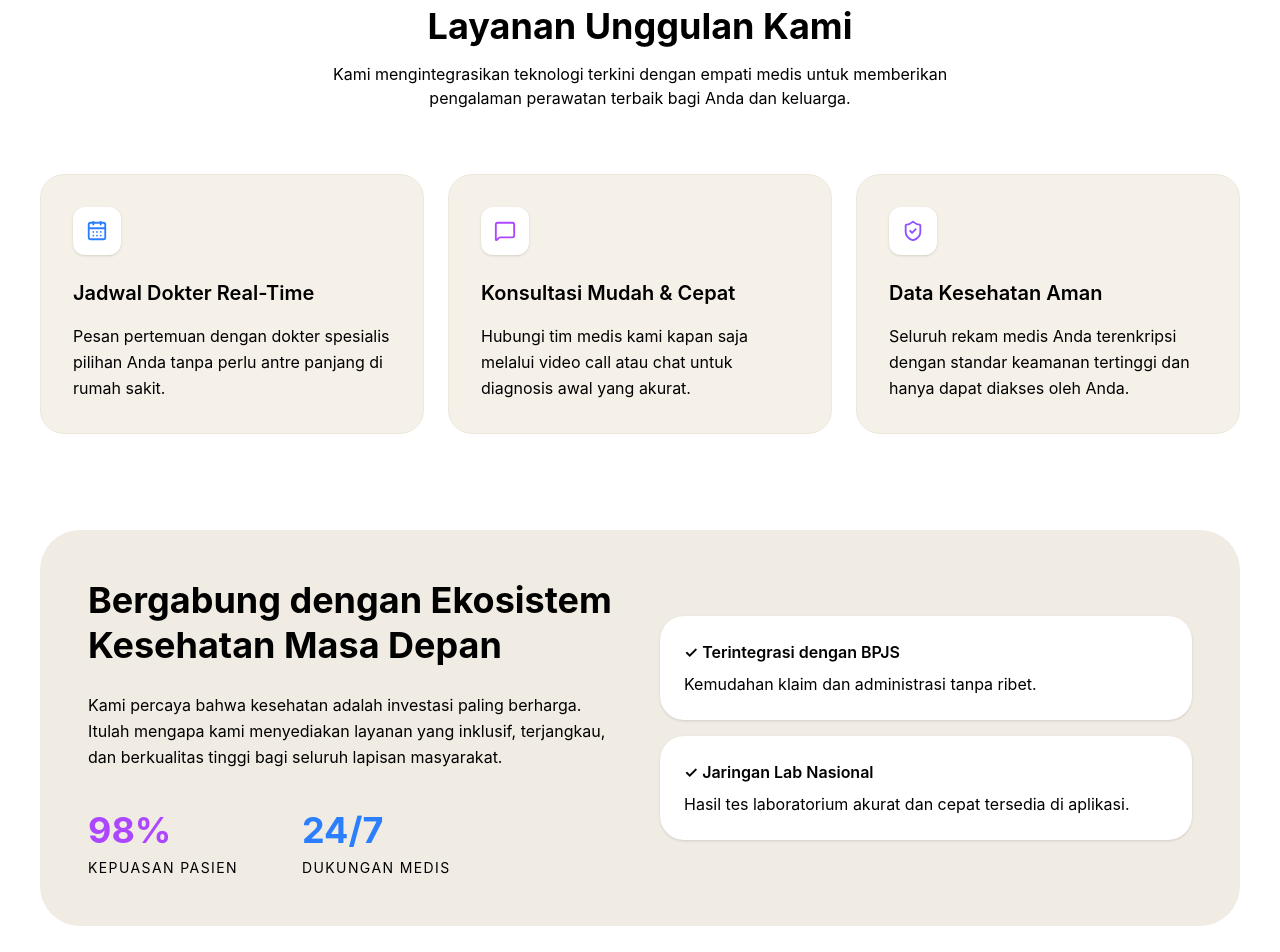
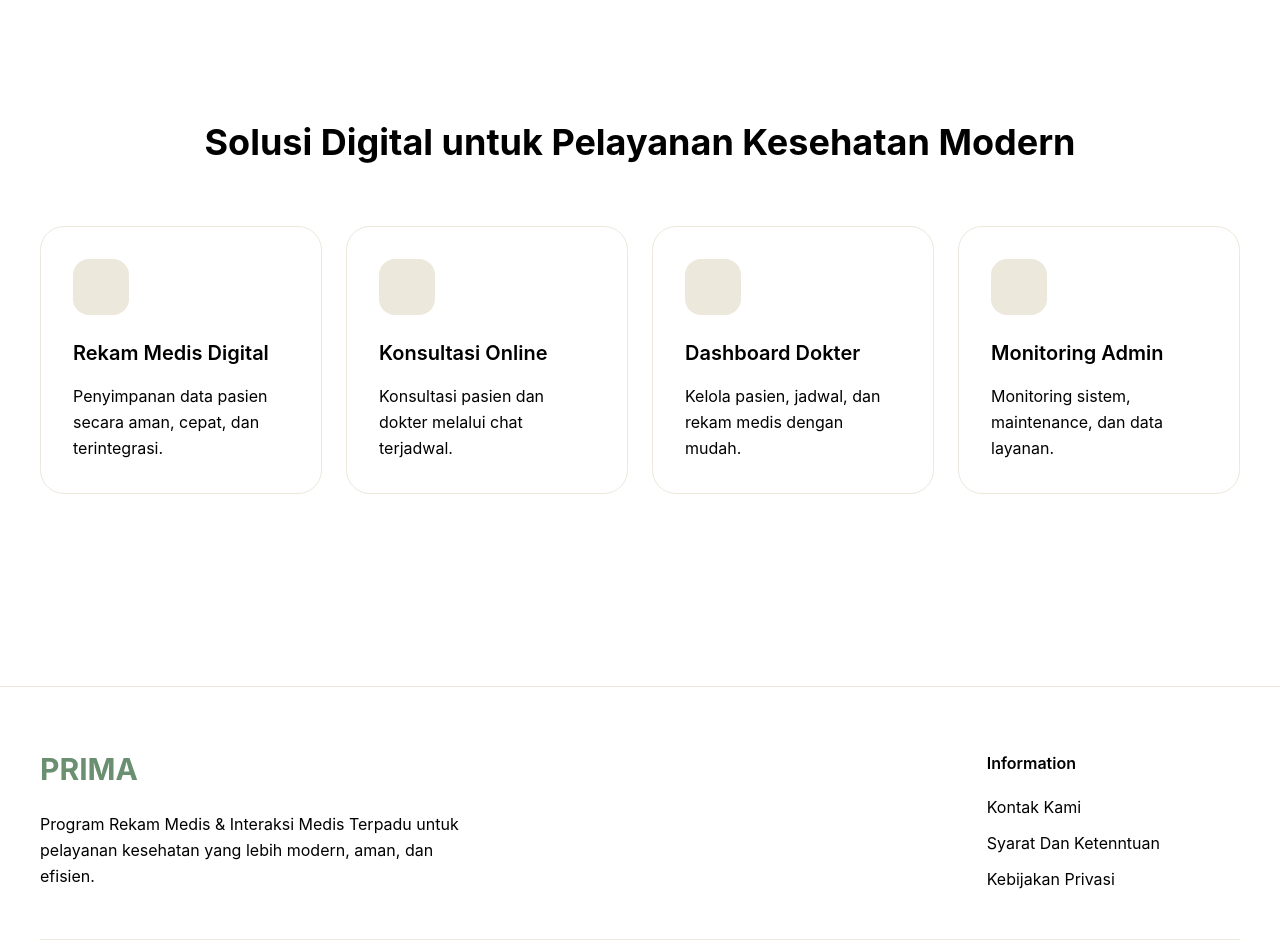
Before and after one commit to Izzulgtg/PRIMA, a React (Vite) app in the folder Frontend/: page / in a window 1280 px wide. Shown: the part 900-1852 px from the top of the page. Built offline with nearby package versions, Linux system fonts and the light colour scheme.

Commit message:
another update

```diff
--- a/Frontend/src/pages/landing-page.jsx
+++ b/Frontend/src/pages/landing-page.jsx
@@ -1,11 +1,6 @@
 import Button from "../components/ui/button"
 import landingHero from "../assets/images/landing-hero.webp"
 import { useNavigate } from "react-router-dom"
-import {
-  CalendarDays,
-  MessageSquare,
-  ShieldCheck
-} from "lucide-react"
 function LandingPage() {
 const navigate = useNavigate()
 
@@ -61,7 +56,7 @@ const navigate = useNavigate()
 
     <h1
       className="
-        text-5xl font-bold
+        text-6xl
         font-bold
         text-prima-text
         leading-tight
@@ -100,8 +95,8 @@ const navigate = useNavigate()
 <div
   className="
     relative
-    w-[480px]
-    h-[520px]
+    w-[520px]
+    h-[620px]
     rounded-[40px]
     overflow-hidden
     shadow-2xl
@@ -128,6 +123,23 @@ const navigate = useNavigate()
     "
   />
 
+  {/* FLOATING CARD */}
+  <div
+    className="
+      absolute
+      bottom-6
+      left-6
+      right-6
+      bg-white
+      rounded-3xl
+      p-6
+      shadow-xl
+    "
+  >
+
+
+  </div>
+
 </div>
 
 </section>
@@ -135,23 +147,26 @@ const navigate = useNavigate()
 <section className="px-10 py-24">
 
   <div className="text-center">
-  <h2 className="text-4xl font-bold text-prima-text">
-    Layanan Unggulan Kami
-  </h2>
-
-  <p className="text-prima-muted mt-4 max-w-2xl mx-auto">
-    Kami mengintegrasikan teknologi terkini dengan empati medis
-    untuk memberikan pengalaman perawatan terbaik bagi Anda
-    dan keluarga.
-  </p>
-</div>
 
 
+    <h2
+      className="
+        text-4xl
+        font-bold
+        text-prima-text
+        mt-4
+      "
+    >
+      Solusi Digital untuk
+      Pelayanan Kesehatan Modern
+    </h2>
+
+  </div>
+
   <div
-
     className="
       grid
-      md:grid-cols-3
+      grid-cols-4
       gap-6
       mt-16
     "
@@ -159,184 +174,124 @@ const navigate = useNavigate()
 
     <div
       className="
-        bg-[#F5F0E8]
+        bg-prima-card
         rounded-3xl
-        p-8 min-h-[260px]
+        p-8
+        border
+        border-prima-sand
+      "
+    >
+      <div
+        className="
+          w-14
+          h-14
+          rounded-2xl
+          bg-prima-sand
+          mb-6
+        "
+      />
+
+      <h3 className="text-xl font-semibold text-prima-text">
+        Rekam Medis Digital
+      </h3>
+
+      <p className="text-prima-muted mt-4 leading-relaxed">
+        Penyimpanan data pasien secara aman,
+        cepat, dan terintegrasi.
+      </p>
+
+    </div>
+
+    <div
+      className="
+        bg-prima-card
+        rounded-3xl
+        p-8
         border
         border-prima-sand
       "
     >
 
-
-
-<div className="w-12 h-12 rounded-xl bg-white flex items-center justify-center shadow-sm mb-6">
-  <CalendarDays
-    size={22}
-    className="text-blue-500"
-  />
-
-
-</div>
+      <div
+        className="
+          w-14
+          h-14
+          rounded-2xl
+          bg-prima-sand
+          mb-6
+        "
+      />
 
       <h3 className="text-xl font-semibold text-prima-text">
-        Jadwal Dokter Real-Time
+        Konsultasi Online
       </h3>
 
       <p className="text-prima-muted mt-4 leading-relaxed">
-        Pesan pertemuan dengan dokter spesialis pilihan Anda tanpa perlu antre panjang di rumah sakit.
+        Konsultasi pasien dan dokter
+        melalui chat terjadwal.
       </p>
 
     </div>
 
-
-
     <div
       className="
-        bg-[#F5F0E8]
+        bg-prima-card
         rounded-3xl
-        p-8 min-h-[260px]
+        p-8
         border
         border-prima-sand
       "
     >
 
-<div className="w-12 h-12 rounded-xl bg-white flex items-center justify-center shadow-sm mb-6">
-  <MessageSquare
-    size={22}
-    className="text-purple-500"
-  />
-</div>
+      <div
+        className="
+          w-14
+          h-14
+          rounded-2xl
+          bg-prima-sand
+          mb-6
+        "
+      />
 
       <h3 className="text-xl font-semibold text-prima-text">
-        Konsultasi Mudah & Cepat
+        Dashboard Dokter
       </h3>
 
       <p className="text-prima-muted mt-4 leading-relaxed">
-       Hubungi tim medis kami kapan saja
-        melalui video call atau chat untuk
-        diagnosis awal yang akurat.
+        Kelola pasien, jadwal,
+        dan rekam medis dengan mudah.
       </p>
-
-
 
     </div>
 
     <div
       className="
-        bg-[#F5F0E8]
+        bg-prima-card
         rounded-3xl
-        p-8 min-h-[260px]
+        p-8
         border
         border-prima-sand
       "
     >
 
-<div className="w-12 h-12 rounded-xl bg-white flex items-center justify-center shadow-sm mb-6">
-  <ShieldCheck
-    size={22}
-    className="text-violet-500"
-  />
-</div>
+      <div
+        className="
+          w-14
+          h-14
+          rounded-2xl
+          bg-prima-sand
+          mb-6
+        "
+      />
 
       <h3 className="text-xl font-semibold text-prima-text">
-        Data Kesehatan Aman
+        Monitoring Admin
       </h3>
 
       <p className="text-prima-muted mt-4 leading-relaxed">
-       Seluruh rekam medis Anda terenkripsi
-dengan standar keamanan tertinggi
-dan hanya dapat diakses oleh Anda.
+        Monitoring sistem,
+        maintenance, dan data layanan.
       </p>
-
-
-    </div>
-
-  </div>
-
-</section>
-
-<section className="px-10 pb-24">
-
-  <div
-    className="
-      bg-[#F0EBE3]
-      rounded-[40px]
-      p-12
-      grid
-      md:grid-cols-2
-      gap-10
-      items-center
-    "
-  >
-
-    {/* LEFT */}
-    <div>
-
-      <h2 className="text-4xl font-bold text-prima-text leading-tight">
-        Bergabung dengan Ekosistem
-        <br />
-        Kesehatan Masa Depan
-      </h2>
-
-      <p className="text-prima-muted mt-6 leading-relaxed">
-        Kami percaya bahwa kesehatan adalah investasi paling
-        berharga. Itulah mengapa kami menyediakan layanan
-        yang inklusif, terjangkau, dan berkualitas tinggi
-        bagi seluruh lapisan masyarakat.
-      </p>
-
-      <div className="flex gap-16 mt-10">
-
-        <div>
-          <h3 className="text-4xl font-bold text-purple-500">
-            98%
-          </h3>
-
-          <p className="uppercase tracking-widest text-sm text-prima-muted mt-2">
-            Kepuasan Pasien
-          </p>
-        </div>
-
-        <div>
-          <h3 className="text-4xl font-bold text-blue-500">
-            24/7
-          </h3>
-
-          <p className="uppercase tracking-widest text-sm text-prima-muted mt-2">
-            Dukungan Medis
-          </p>
-        </div>
-
-      </div>
-
-    </div>
-
-    {/* RIGHT */}
-    <div className="space-y-4">
-
-      <div className="bg-white rounded-3xl p-6 shadow-sm">
-
-        <h3 className="font-semibold text-prima-text">
-          ✓ Terintegrasi dengan BPJS
-        </h3>
-
-        <p className="text-prima-muted mt-2">
-          Kemudahan klaim dan administrasi tanpa ribet.
-        </p>
-
-      </div>
-
-      <div className="bg-white rounded-3xl p-6 shadow-sm">
-
-        <h3 className="font-semibold text-prima-text">
-          ✓ Jaringan Lab Nasional
-        </h3>
-
-        <p className="text-prima-muted mt-2">
-          Hasil tes laboratorium akurat dan cepat tersedia di aplikasi.
-        </p>
-
-      </div>
 
     </div>
 
@@ -372,9 +327,9 @@ dan hanya dapat diakses oleh Anda.
       </h2>
 
       <p className="text-prima-muted mt-6 leading-relaxed">
-      © 2026 PRIMA Healthcare. Memberikan kenyamanan
-      dalam setiap langkah pemulihan. Dedikasi kami untuk
-      kesehatan Anda tidak pernah berhenti.
+        Program Rekam Medis & Interaksi Medis
+        Terpadu untuk pelayanan kesehatan
+        yang lebih modern, aman, dan efisien.
       </p>
 
     </div>
@@ -395,34 +350,15 @@ dan hanya dapat diakses oleh Anda.
           </p>
 
           <p className="text-prima-muted cursor-pointer">
-            Syarat Dan Ketentuan
+            Syarat Dan Ketenntuan
           </p>
 
+          <p className="text-prima-muted cursor-pointer">
+            Kebijakan Privasi          </p>
 
         </div>
 
       </div>
-
-            <div>
-
-        <h3 className="text-prima-text font-semibold">
-          Legal
-        </h3>
-
-        <div className="mt-5 space-y-3">
-
-          <p className="text-prima-muted cursor-pointer">
-            Kebijakan Privasi
-          </p>
-
-          <p className="text-prima-muted cursor-pointer">
-            Disclaimer      </p>
-
-        </div>
-
-      </div>
-
-
 
       <div>
 
@@ -443,7 +379,7 @@ dan hanya dapat diakses oleh Anda.
   >
 
     <p className="text-prima-muted text-sm">
-      Terakreditasi Kementerian Kesehatan Republik Indonesia
+      © 2026 PRIMA. All rights reserved.
     </p>
 
   </div>
--- a/Frontend/src/routes/AppRouter.jsx
+++ b/Frontend/src/routes/AppRouter.jsx
@@ -3,7 +3,7 @@ import {
   Routes,
   Route,
 } from "react-router-dom"
-import ProtectedRoute from "./ProtectedRoute"
+
 import AdminLayout from "../layouts/admin-layout"
 import PatientLayout from "../layouts/patient-layout"
 import DoctorLayout from "../layouts/doctor-layout";
@@ -36,9 +36,6 @@ import ConsultationPage from "../pages/doctor/ConsultationPage";
 import MonitoringPage from "../pages/doctor/MonitoringPage";
 import ConsultationChatPage from "../pages/doctor/ConsultationChatPage";
 
-// IMPORT FILE PROFILE DOKTER DI SINI
-import ProfileDokter from "../pages/doctor/ProfileDokter";
-import ManajemenObat from "../pages/doctor/ManajemenObat";
 
 
 function AppRouter() {
@@ -64,14 +61,11 @@ function AppRouter() {
           element={<RegisterPage />}
         />
 
-<Route
-  path="/admin"
-  element={
-    <ProtectedRoute allowedRole="admin">
-      <AdminLayout />
-    </ProtectedRoute>
-  }
->
+        {/* ADMIN */}
+        <Route
+          path="/admin"
+          element={<AdminLayout />}
+        >
 
           <Route
             path="dashboard"
@@ -96,14 +90,9 @@ function AppRouter() {
         </Route>
 
         {/* Patient */}
-<Route
-  path="/patient"
-  element={
-    <ProtectedRoute allowedRole="pasien">
-      <PatientLayout />
-    </ProtectedRoute>
-  }
->
+        <Route
+        path="/patient"
+        element={<PatientLayout />}>
 
           <Route
             path="dashboard"
@@ -158,24 +147,15 @@ function AppRouter() {
         </Route>
 
         {/* DOCTOR */}
-        <Route
-  path="/doctor"
-  element={
-    <ProtectedRoute allowedRole="dokter">
-      <DoctorLayout />
-    </ProtectedRoute>
-  }
->
+        <Route path="/doctor" element={<DoctorLayout />}>
           <Route path="dashboard" element={<DoctorDashboard />} />
           <Route path="queue" element={<QueuePage />} />
           <Route path="schedule" element={<SchedulePage />} />
-          <Route path="monitoring" element={<MonitoringPage />} />
-          <Route path="consultation" element={<ConsultationPage />} />
-          <Route path="/doctor/consultation-chat" element={<ConsultationChatPage />} />
+          <Route path="/doctor/consultation" element={<ConsultationPage />} />
+        </Route>
 
-          <Route path="profile" element={<ProfileDokter />} />
-          <Route path="medicine" element={<ManajemenObat />} />
-        </Route>
+
+
 
       </Routes>
 
```
